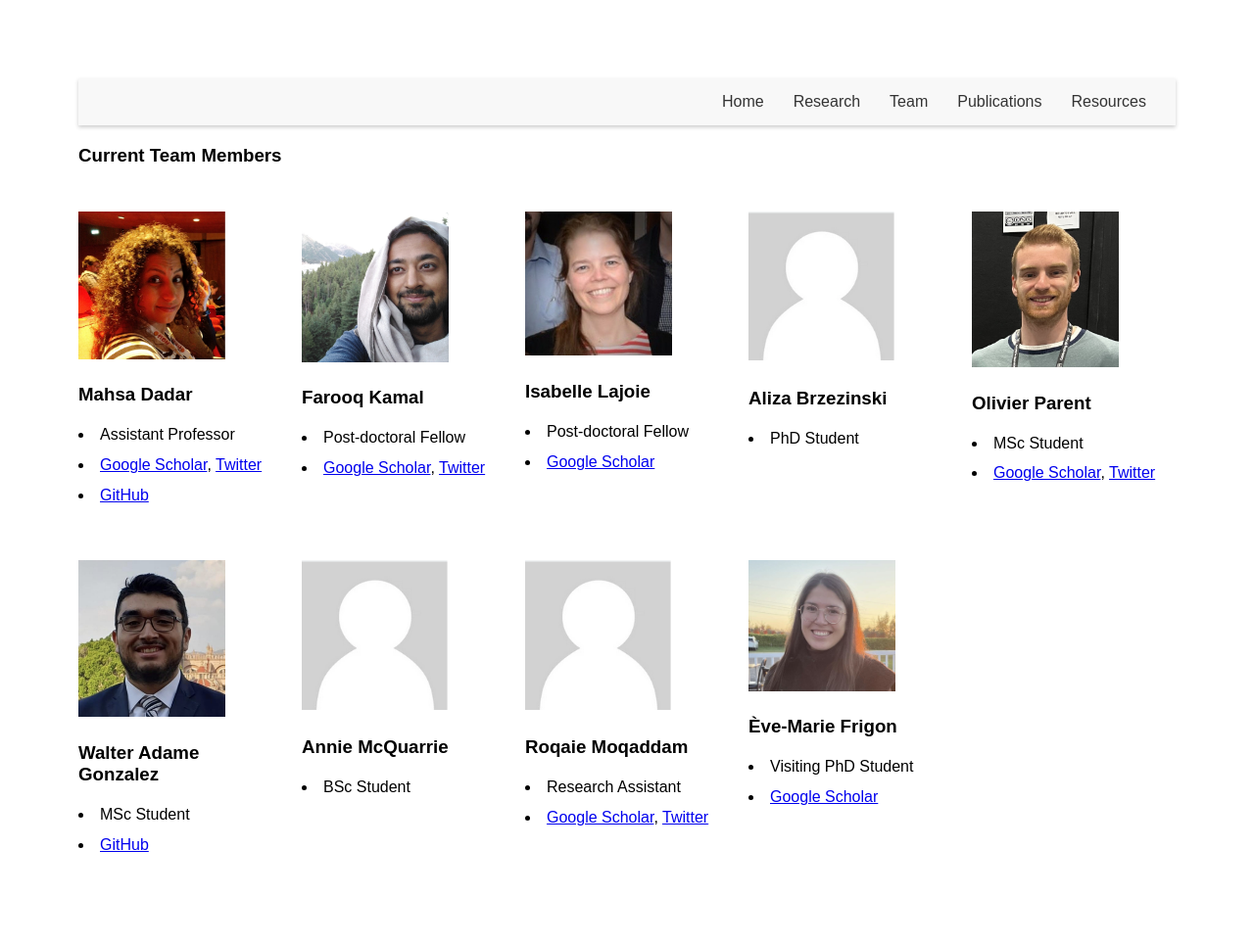
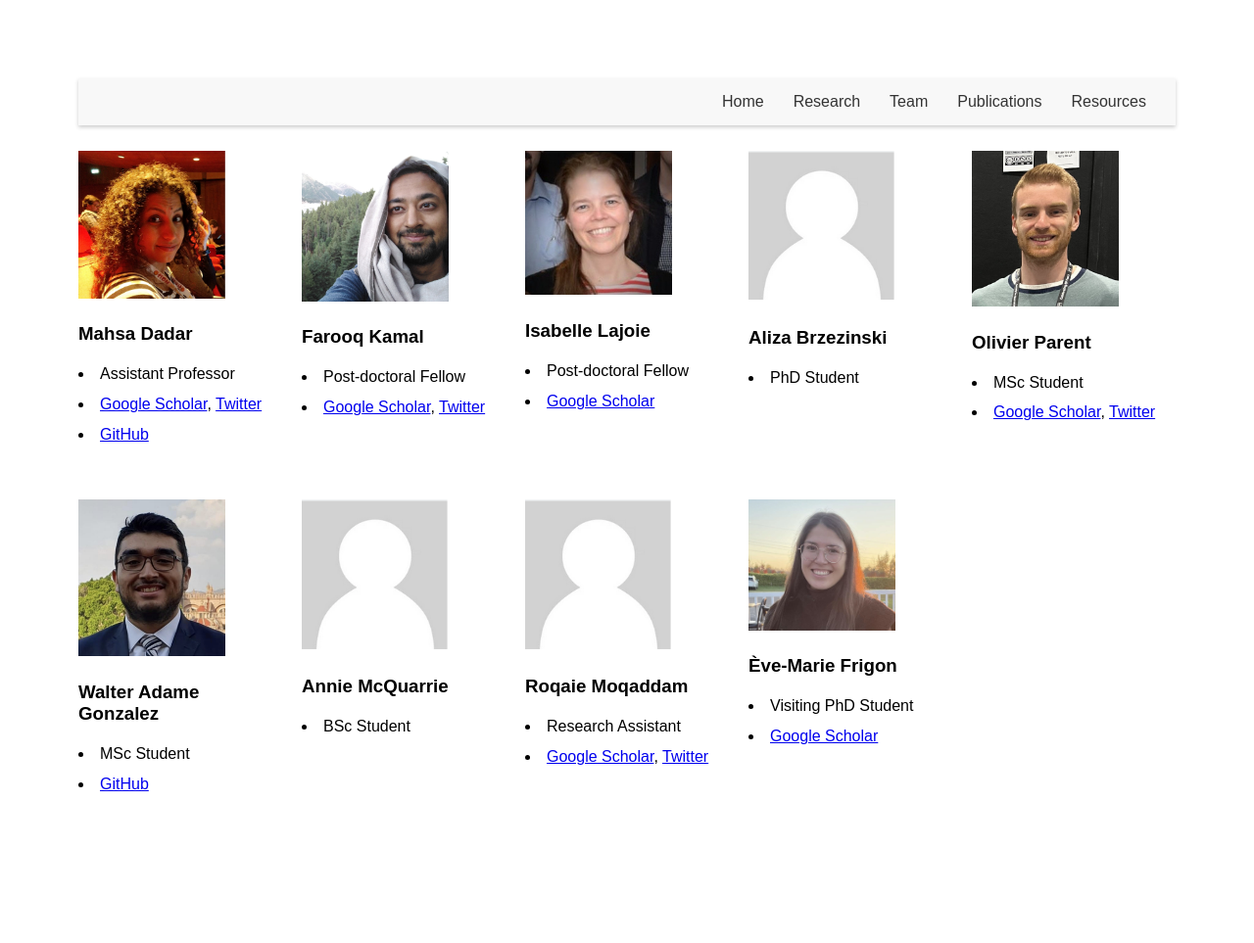
Before and after one commit to VANDAlab/VANDAlab.github.io, a Jekyll site: the page team.html, which Jekyll copies as it is, in a window 1280 px wide. Shown: the whole page at 98% size. Built offline with Jekyll 4.4.1, drawn with Linux system fonts in a browser that asks for light colours; after the commit the page ends 901 px from its top, so only the background shows below that.

Commit message:
Update team.html

```diff
--- a/team.html
+++ b/team.html
@@ -17,10 +17,6 @@
   </div>
 </div> <!-- Close the navbar div -->
 
-    <header>
-
-        <h3>Current Team Members</h3>
-  </header>
 <div class="team-container">
 <div class="person">
     <img src="team/mahsa.jpg" alt="Mahsa Dadar">
```
